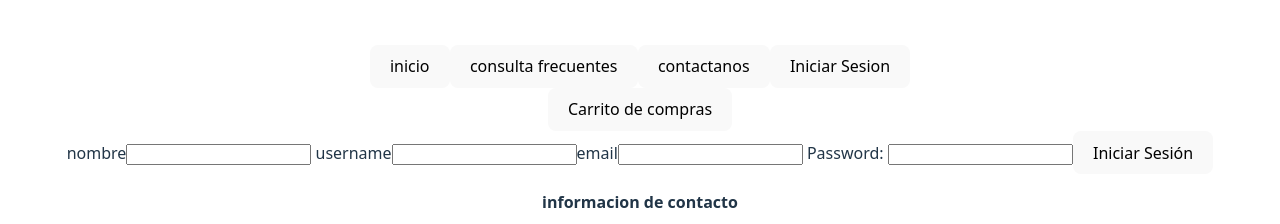
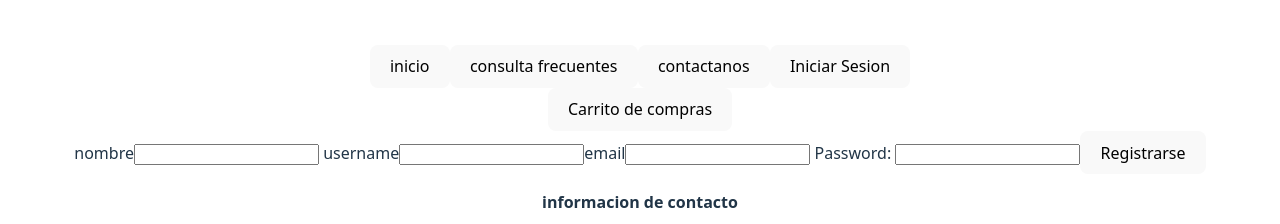
Before and after one commit to brunofernandez87/Eccomerce-Frontend, a React (Vite) app: page /register in a window 1280 px wide. Shown: the part 181-405 px from the top of the page. Built offline with nearby package versions, Linux system fonts and the light colour scheme.

Commit message:
cambio en register

```diff
--- a/src/components/register.tsx
+++ b/src/components/register.tsx
@@ -7,11 +7,11 @@ export default function Register() {
         <label htmlFor="username"> username</label>
         <input type="text" name="username" required />
         <label htmlFor="email">email</label>
-        <input type="email" name="email" />
+        <input type="email" name="email" required />
         <label htmlFor="password_hash"> Password: </label>
         <input type="password" name="password_hash" required />
         <button type="submit" id="iniciar_sesion">
-          Iniciar Sesión
+          Registrarse
         </button>
       </form>
     </div>
```
